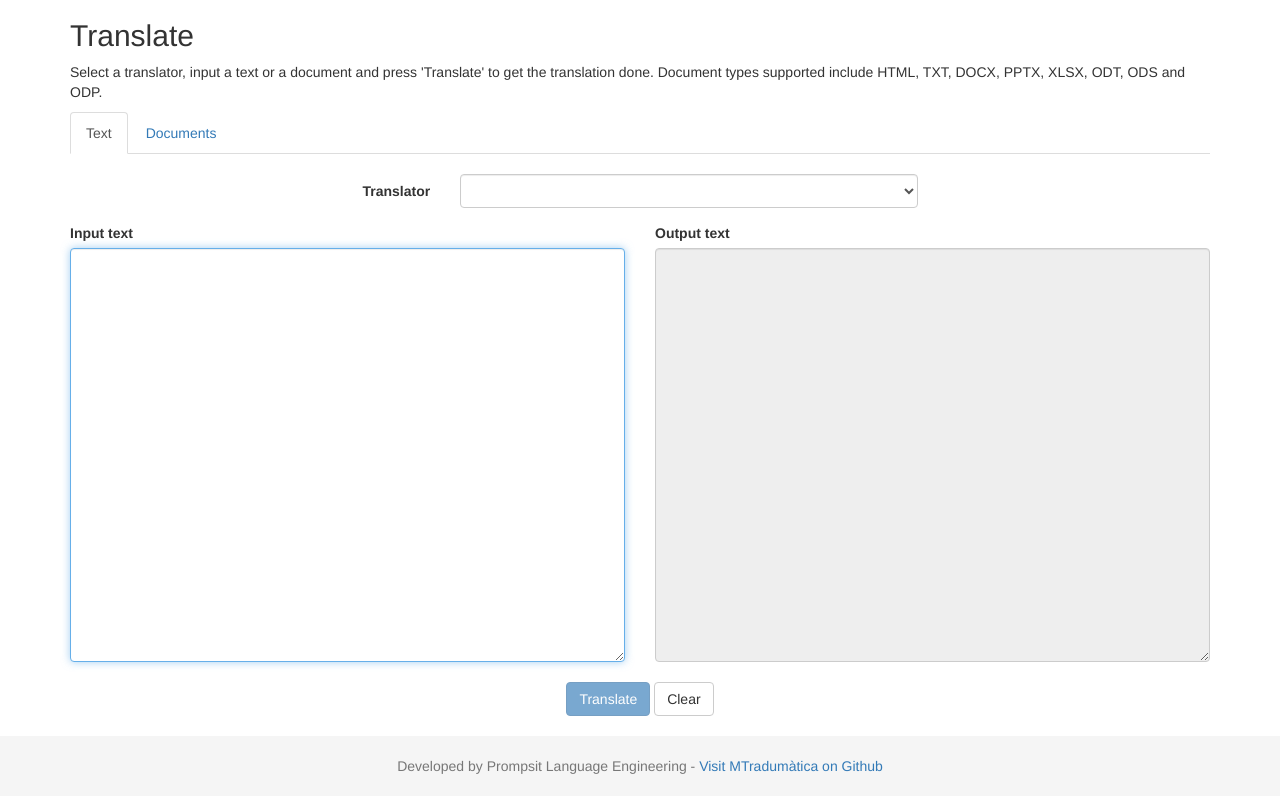
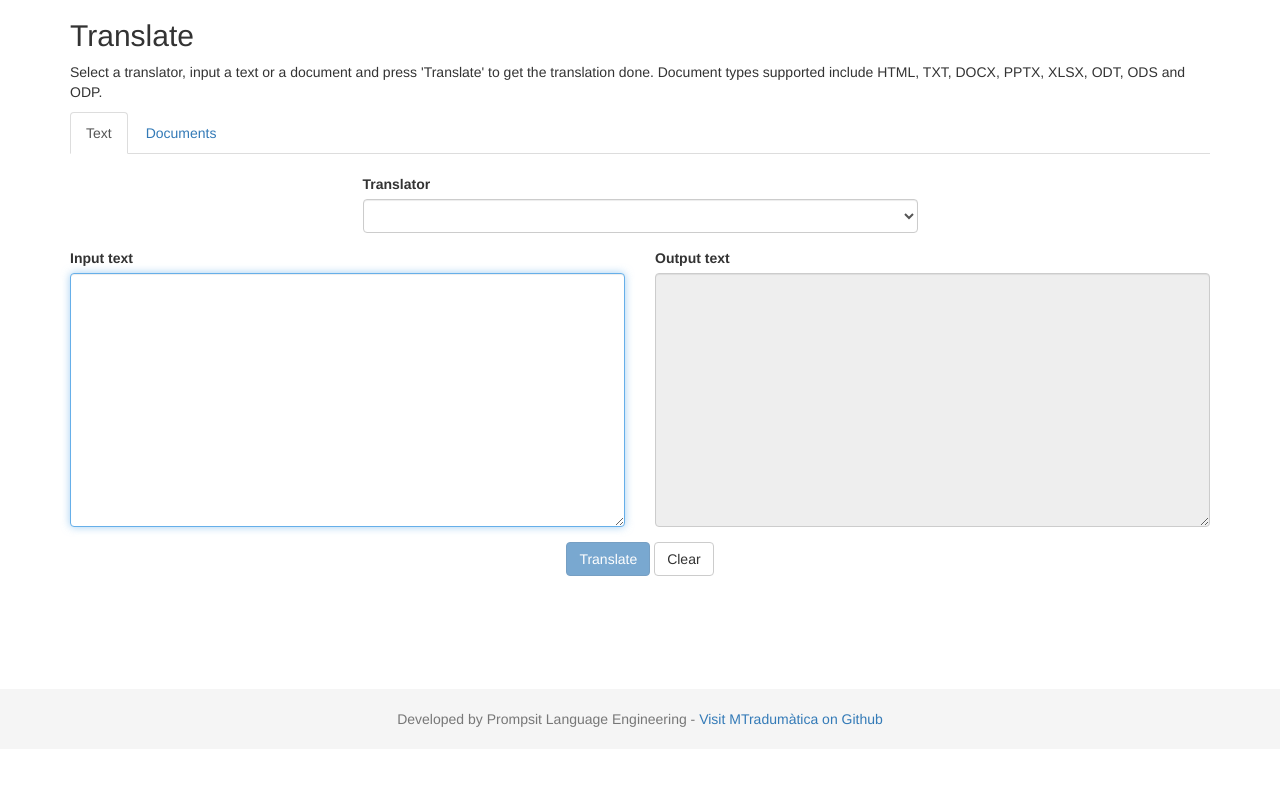
Before and after one commit to tradumatica/mtradumatica, a Flask app: page /translate in a window 1280 px wide. Shown: the part 51-847 px from the top of the page. After the commit the page ends 778 px from the top, so only its background shows below. Run offline with Flask 2, Linux system fonts and the light colour scheme; the visitor is signed in with stand-in values (Sample User, id 1); data comes from the database, SQL or seed files in the repository; data that the repository does not hold is empty; parts of the project's set-up code (start-up, migrations or seed data) failed here and were passed over; some libraries are stand-ins or nearby versions.

Commit message:
Fixing translate page setting

```diff
--- a/app/templates/translate.html
+++ b/app/templates/translate.html
@@ -11,38 +11,43 @@
   </ul>
 
   <div id="texttab_contents">
-    <div class="row" >
-      <div class="col-md-6  col-md-offset-3">
-        <form class="form-horizontal" role="form">
-          <div class="form-group">
-	    <label for="translatorsel" class="control-label col-sm-2" >{{ _('Translator') }}</label>
-	    <div class="col-sm-10">
+    <form>
+      <div class="row">
+        <div class="col-md-3">
+        </div>
+        <div class="form-group col-md-6">
+          <label for="translatorsel">{{ _('Translator') }}</label>
           <select id="translatorsel" class="form-control" >
--	        <option value="" selected></option>
+            <option value="" selected></option>
             {% for d in data %}
             <option value="{{ d.id }}">{{ d.name }} / {{ d.lang1 }}-{{ d.lang2 }}</option>
 	    {% endfor %}
           </select>
         </div>
-          </div>
-        </form>
+        <div class="col-md-3">
         </div>
       </div>
       <div class="row">
-      <div class="col-md-6">
+        <div class="form-group col-md-6">
           <label for="inputtext">{{ _('Input text') }}</label>
-        <textarea id="inputtext" class="form-control" rows="20" autofocus></textarea>
+          <textarea id="inputtext" class="form-control" rows="12" autofocus></textarea>
         </div>
-      <div class="col-md-6">
+        <div class="form-group col-md-6">
           <label for="outputtext">{{ _('Output text') }}</label>
-        <textarea id="outputtext" class="form-control" rows="20" readonly></textarea>
+          <textarea id="outputtext" class="form-control" rows="12" readonly></textarea>
         </div>
       </div>
-    <div class="row text-center">
-      <br/>
+      <div class="row">
+        <div class="col-md-4">
+        </div>
+        <div class="col-md-4 text-center">
           <button id="submit" type="submit" class="btn btn-primary">{{ _('Translate') }}</button>
           <button id="clear" class="btn btn-default">{{ _('Clear') }}</button>
         </div>
+        <div class="col-md-4">
+        </div>
+      </div>
+    </form>
   </div>
   <div id="docstab_contents" class="hidden">
     <div class="row text-center">
```
Lines whose indentation alone changed are shown as unchanged.
